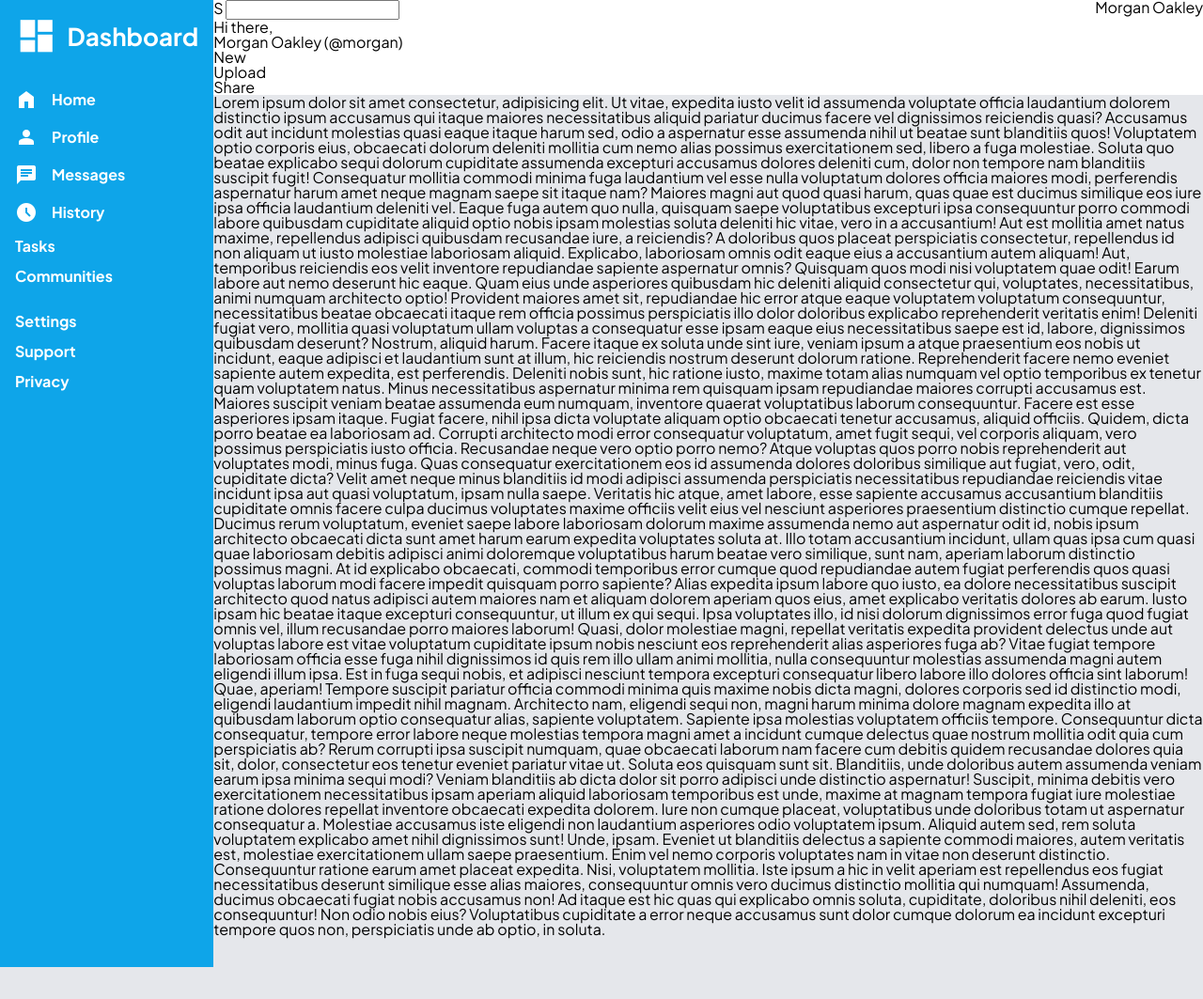
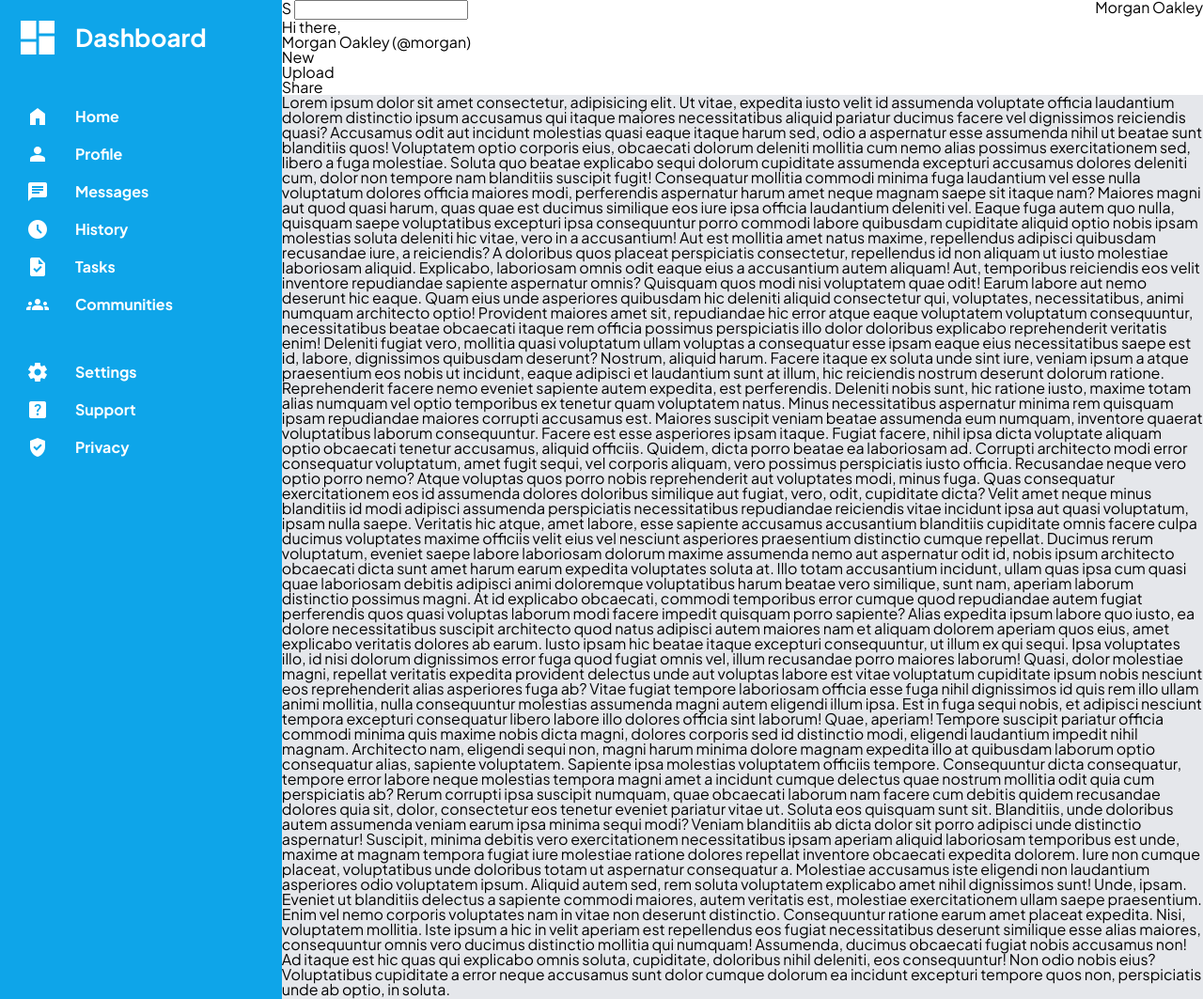
Before and after one commit to cristoval21/odin-dashboard, a plain HTML site: page index.html in a window 1280 px wide. Shown: the top 1063 px of the page at 94% size. Before the commit the page ends 1029 px from the top, so only its background shows below. Drawn offline with nearby package versions, Linux system fonts and the light colour scheme.

Commit message:
feat: complete sidebar

```diff
--- a/index.html
+++ b/index.html
@@ -3,7 +3,7 @@
 <head>
   <meta charset="UTF-8">
   <meta name="viewport" content="width=device-width, initial-scale=1.0">
-  <title>Document</title>
+  <title>Dashboard</title>
   <link rel="stylesheet" href="style.css">
   <link rel="stylesheet" href="https://fonts.googleapis.com/css2?family=Material+Symbols+Outlined:opsz,wght,FILL,GRAD@20..48,100..700,0..1,-50..200" />
   <link rel="preconnect" href="https://fonts.googleapis.com">
@@ -13,7 +13,37 @@
 <body>
   <div class="page-container">
     <nav class="sidebar">
-      <h1 class="logo">
+      <div class="branding">
+        <span class="material-symbols-outlined branding-logo">dashboard</span>
+        <h1 class="branding-text">Dashboard</h1>
+      </div>
+
+      <div class="nav-main">
+        <span class="material-symbols-outlined">home</span>
+        <div class="nav-item">Home</div>
+        <span class="material-symbols-outlined">person</span>
+        <div class="nav-item">Profile</div>
+        <span class="material-symbols-outlined">chat</span>
+        <div class="nav-item">Messages</div>
+        <span class="material-symbols-outlined">schedule</span>
+        <div class="nav-item">History</div>
+        <span class="material-symbols-outlined">task</span>
+        <div class="nav-item">Tasks</div>
+        <span class="material-symbols-outlined">groups</span>
+        <div class="nav-item">Communities</div>
+      </div>
+
+      <div class="nav-misc">
+        <span class="material-symbols-outlined">settings</span>
+        <div class="nav-item">Settings</div>
+        <span class="material-symbols-outlined">help_center</span>
+        <div class="nav-item">Support</div>
+        <span class="material-symbols-outlined">verified_user</span>
+        <div class="nav-item">Privacy</div>
+      </div>
+
+
+      <!-- <h1 class="logo">
         <span class="material-symbols-outlined">dashboard</span>
         Dashboard
       </h1>
@@ -34,14 +64,29 @@
           <span class="material-symbols-outlined">schedule</span>
           History
         </li>
-        <li class="nav-item">Tasks</li>
-        <li class="nav-item">Communities</li>
+        <li class="nav-item">
+          <span class="material-symbols-outlined">task</span>
+          Tasks
+        </li>
+        <li class="nav-item">
+          <span class="material-symbols-outlined">groups</span>
+          Communities
+        </li>
       </ul>
       <ul class="misc-nav">
-        <li class="nav-item">Settings</li>
-        <li class="nav-item">Support</li>
-        <li class="nav-item">Privacy</li>
-      </ul>
+        <li class="nav-item">
+          <span class="material-symbols-outlined">settings</span>
+          Settings
+        </li>
+        <li class="nav-item">
+          <span class="material-symbols-outlined">help_center</span>
+          Support
+        </li>
+        <li class="nav-item">
+          <span class="material-symbols-outlined">verified_user</span>
+          Privacy
+        </li>
+      </ul> -->
     </nav>
 
 
--- a/style.css
+++ b/style.css
@@ -3,19 +3,87 @@
    License: none (public domain)
 */
 
-html, body, div, span, applet, object, iframe,
-h1, h2, h3, h4, h5, h6, p, blockquote, pre,
-a, abbr, acronym, address, big, cite, code,
-del, dfn, em, img, ins, kbd, q, s, samp,
-small, strike, strong, sub, sup, tt, var,
-b, u, i, center,
-dl, dt, dd, ol, ul, li,
-fieldset, form, label, legend,
-table, caption, tbody, tfoot, thead, tr, th, td,
-article, aside, canvas, details, embed,
-figure, figcaption, footer, header, hgroup,
-menu, nav, output, ruby, section, summary,
-time, mark, audio, video {
+html,
+body,
+div,
+span,
+applet,
+object,
+iframe,
+h1,
+h2,
+h3,
+h4,
+h5,
+h6,
+p,
+blockquote,
+pre,
+a,
+abbr,
+acronym,
+address,
+big,
+cite,
+code,
+del,
+dfn,
+em,
+img,
+ins,
+kbd,
+q,
+s,
+samp,
+small,
+strike,
+strong,
+sub,
+sup,
+tt,
+var,
+b,
+u,
+i,
+center,
+dl,
+dt,
+dd,
+ol,
+ul,
+li,
+fieldset,
+form,
+label,
+legend,
+table,
+caption,
+tbody,
+tfoot,
+thead,
+tr,
+th,
+td,
+article,
+aside,
+canvas,
+details,
+embed,
+figure,
+figcaption,
+footer,
+header,
+hgroup,
+menu,
+nav,
+output,
+ruby,
+section,
+summary,
+time,
+mark,
+audio,
+video {
 	margin: 0;
 	padding: 0;
 	border: 0;
@@ -23,25 +91,44 @@ time, mark, audio, video {
 	font: inherit;
 	vertical-align: baseline;
 }
+
 /* HTML5 display-role reset for older browsers */
-article, aside, details, figcaption, figure,
-footer, header, hgroup, menu, nav, section {
+article,
+aside,
+details,
+figcaption,
+figure,
+footer,
+header,
+hgroup,
+menu,
+nav,
+section {
 	display: block;
 }
+
 body {
 	line-height: 1;
 }
-ol, ul {
+
+ol,
+ul {
 	list-style: none;
 }
-blockquote, q {
+
+blockquote,
+q {
 	quotes: none;
 }
-blockquote:before, blockquote:after,
-q:before, q:after {
+
+blockquote:before,
+blockquote:after,
+q:before,
+q:after {
 	content: '';
 	content: none;
 }
+
 table {
 	border-collapse: collapse;
 	border-spacing: 0;
@@ -61,19 +148,47 @@ body {
 }
 
 .page-container {
-  display: grid;
-  grid-template-columns: 1fr 5fr;
+	display: grid;
+	grid-template-columns: 1fr 5fr;
 }
 
 .sidebar {
 	background-color: var(--tertiary);
 	color: var(--on-tertiary);
 	height: 100%;
-	padding: 1rem;
+	padding: 1rem 5rem 1rem 1rem;
 	font-weight: bold;
+	display: grid;
+	grid-template-columns: 1fr 1fr;
+	grid-template-rows: repeat(10, min-content);
+	column-gap: 1rem;
+	row-gap: 3rem;
 }
 
-.sidebar .logo {
+.sidebar .branding,
+.sidebar .nav-main,
+.sidebar .nav-misc {
+	display: grid;
+	grid-template-columns: subgrid;
+	grid-column: 1 / -1;
+	row-gap: 1rem;
+	align-items: center;
+}
+
+.sidebar .material-symbols-outlined {
+	font-variation-settings: 'FILL' 1;
+	text-align: center;
+}
+
+.sidebar .branding-logo {
+	font-size: 3em;
+}
+
+.sidebar .branding-text {
+	font-size: 1.625rem;
+}
+
+/* .sidebar .logo {
 	font-size: 1.625rem;
 	display: flex;
 	align-items: center;
@@ -99,7 +214,7 @@ body {
 
 .sidebar .main-nav {
 	margin-block: 2rem;
-}
+} */
 
 header {
 	background-color: var(--secondary);
```
